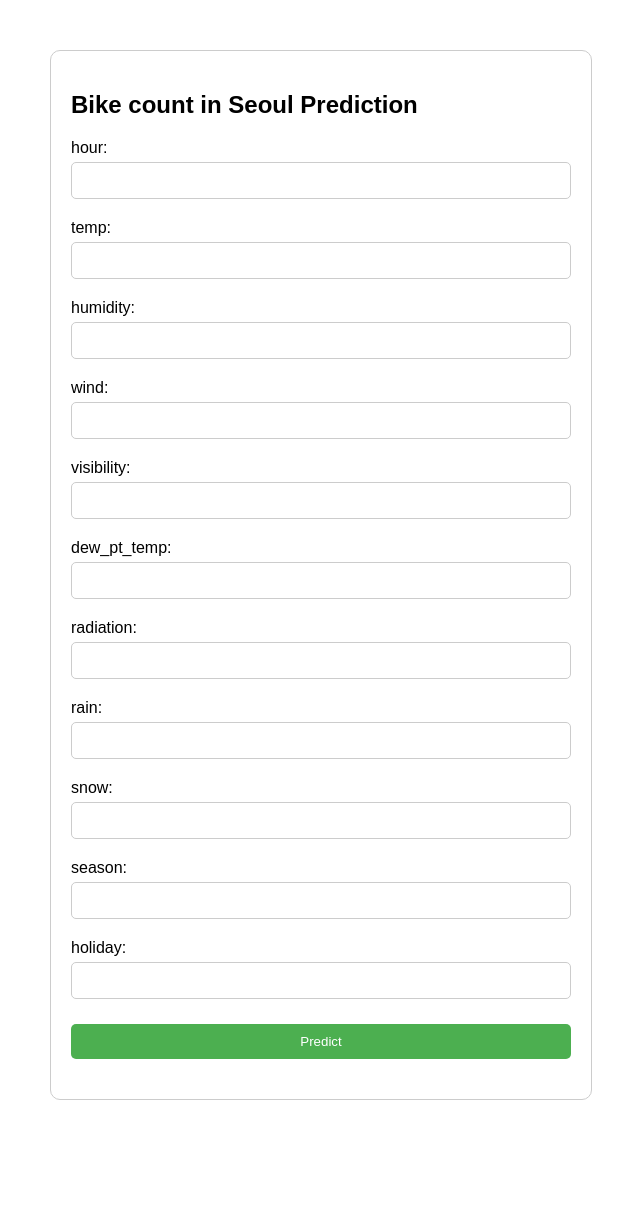
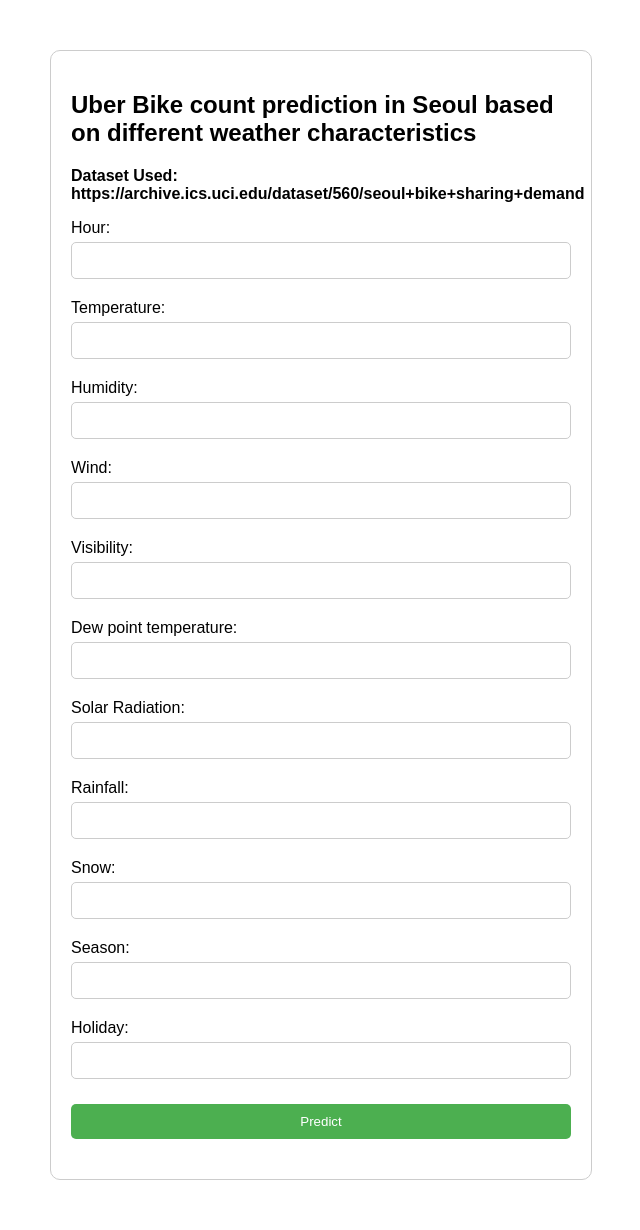
Before and after one commit to Nihal966/Seoul_bike_prediction_website, a Flask app: page / in a window 1280 px wide. Shown: the whole page, without its empty margins (319-959 px from the left). Before the commit the page ends 1100 px from the top, so only its background shows below. Run offline with Flask 3, Linux system fonts and the light colour scheme; parts of the project's set-up code (start-up, migrations or seed data) failed here and were passed over.

Commit message:
new_version

```diff
--- a/templates/index.html
+++ b/templates/index.html
@@ -4,7 +4,7 @@
     <title><!DOCTYPE html>
 <html>
 <head>
-    <title>Bike count in Seoul Prediction</title>
+    <title>Uber Bike count prediction in Seoul based on different weather characteristics</title>
     <style>
         body {
             font-family: Arial, sans-serif;
@@ -44,40 +44,41 @@
 </head>
 <body>
     <div class="form-container">
-        <h2>Bike count in Seoul Prediction</h2>
+        <h2>Uber Bike count prediction in Seoul based on different weather characteristics</h2>
+        <p><b>Dataset Used: https://archive.ics.uci.edu/dataset/560/seoul+bike+sharing+demand</b></p>
         <form action="/predict" method="post">
-            <label for="hour">hour:</label>
-            <input type="number" name="hour" required>
+            <label for="Hour">Hour:</label>
+            <input type="number" name="Hour" required>
 
-            <label for="temp">temp:</label>
-            <input type="number" step="any" name="temp" required>
+            <label for="Temperature">Temperature:</label>
+            <input type="number" step="any" name="Temperature" required>
 
-            <label for="humidity">humidity:</label>
-            <input type="number" step="any" name="humidity" required>
+            <label for="Humidity">Humidity:</label>
+            <input type="number" step="any" name="Humidity" required>
 
-            <label for="wind">wind:</label>
-            <input type="number" step="any" name="wind" required>
+            <label for="Wind">Wind:</label>
+            <input type="number" step="any" name="Wind" required>
 
-            <label for="visibility">visibility:</label>
-            <input type="number" step="any" name="visibility" required>
+            <label for="Visibility">Visibility:</label>
+            <input type="number" step="any" name="Visibility" required>
 
-            <label for="dew_pt_temp">dew_pt_temp:</label>
-            <input type="number" step="any" name="dew_pt_temp" required>
+            <label for="Dew point temperature">Dew point temperature:</label>
+            <input type="number" step="any" name="Dew point temperature" required>
 
-            <label for="radiation">radiation:</label>
-            <input type="number" step="any" name="radiation" required>
+            <label for="Solar Radiation">Solar Radiation:</label>
+            <input type="number" step="any" name="Solar Radiation" required>
 
-            <label for="rain">rain:</label>
-            <input type="number" name="rain" required>
+            <label for="Rainfall">Rainfall:</label>
+            <input type="number" name="Rainfall" required>
 
-            <label for="snow">snow:</label>
-            <input type="number" name="snow" required>
+            <label for="Snow">Snow:</label>
+            <input type="number" name="Snow" required>
 
-            <label for="season">season:</label>
-            <input type="number" name="season" required>
+            <label for="Season">Season:</label>
+            <input type="number" name="Season" required>
 
-            <label for="holiday">holiday:</label>
-            <input type="number" name="holiday" required>
+            <label for="Holiday">Holiday:</label>
+            <input type="number" name="Holiday" required>
 
             <input type="submit" value="Predict">
         </form>
```
